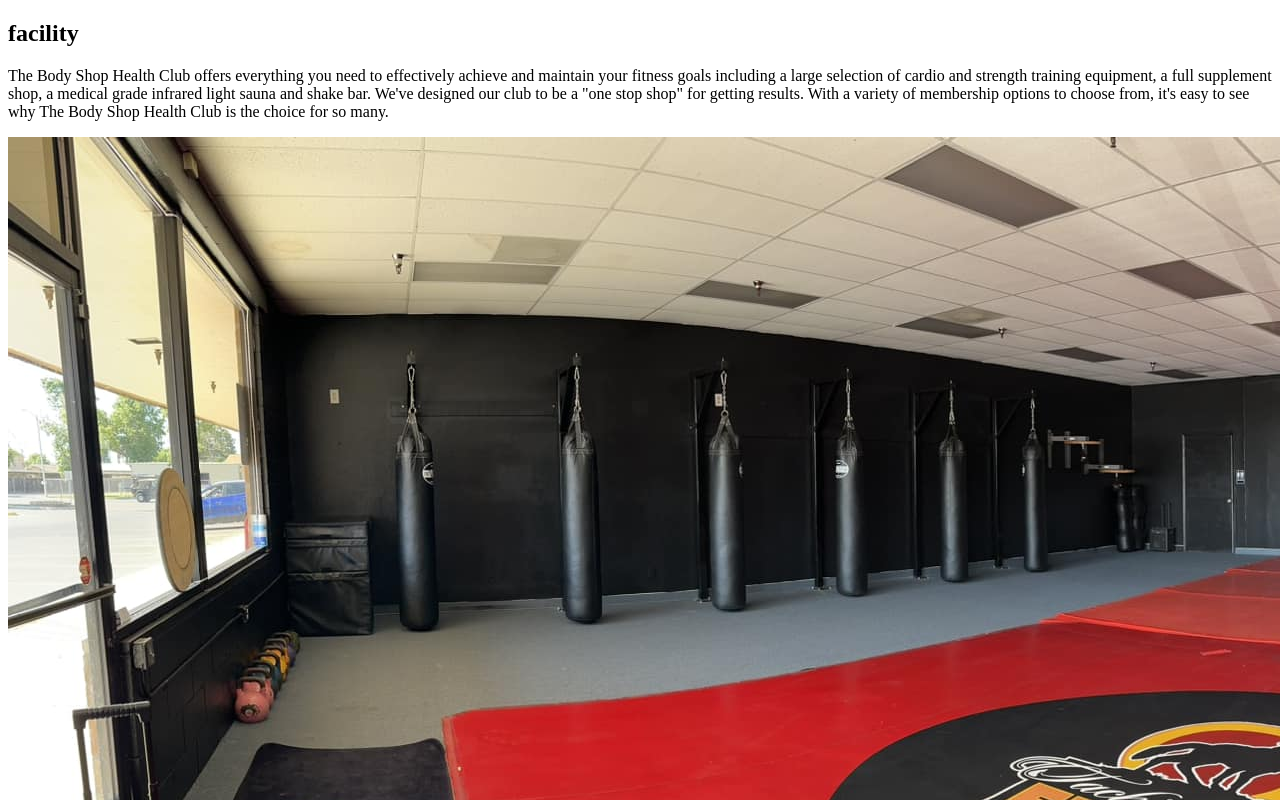
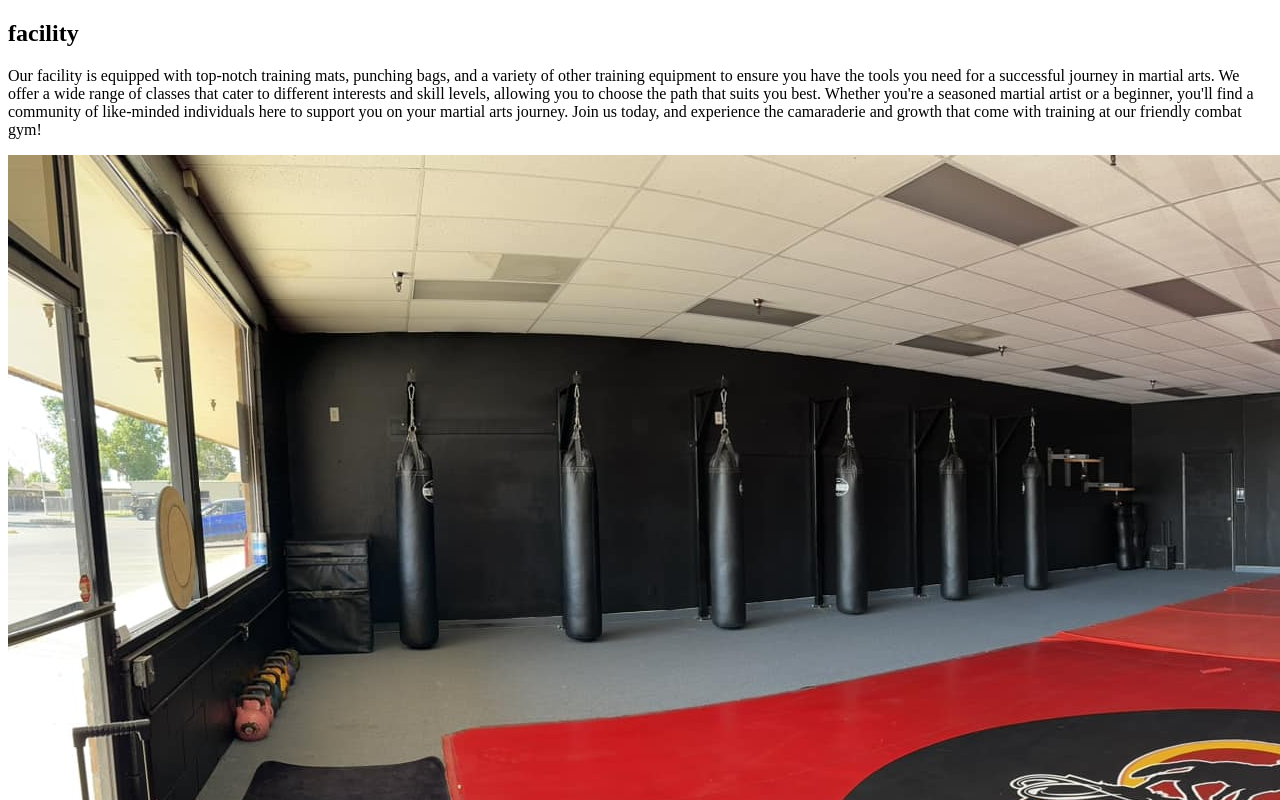
Before and after one commit to JayDampitan/OCA, a Next.js app in the folder oca-gym/: page /facility in a window 1280 px wide. Shown: the top 800 px of the page. Built offline with nearby package versions, Linux system fonts and the light colour scheme.

Commit message:
update page contents, add footer component and add hover effects on navbar.

```diff
--- a/oca-gym/src/app/about/page.jsx
+++ b/oca-gym/src/app/about/page.jsx
@@ -5,7 +5,7 @@ import aboutMain from "../../../assets/aboutMain.jpg"
 
 function About() {
   return (
-    <div className="text-center bg-bodyBackground text-offWhite flex items-center flex-col justify-center h-auto w-full">
+    <div className="text-center bg-bodyBackground text-offWhite flex items-center flex-col justify-center h-[100vh] w-full">
       <div className="bg-primary w-full flex-col flex items-center justify-center py-24 lg:py-44">
         <h2 className="  text-offWhite uppercase text-lg lg:text-4xl font-semibold">
           welcome ochoa combat academy
@@ -20,7 +20,7 @@ function About() {
       </div>
 
       <div>
-        <h2 className="uppercase  text-lg lg:text-5xl font-bold mt-10">
+        <h2 className="uppercase  text-lg lg:text-5x font-bold mt-10">
           meet our team
         </h2>
 
--- a/oca-gym/src/app/facility/page.jsx
+++ b/oca-gym/src/app/facility/page.jsx
@@ -16,13 +16,7 @@ function Facility() {
           facility
         </h2>
         <p className="text-[13px] lg:text-xl px-10 mt-8 lg:max-w-4xl leading-6 lg:leading-10">
-          {`   The Body Shop Health Club offers everything you need to effectively
-        achieve and maintain your fitness goals including a large selection of
-        cardio and strength training equipment, a full supplement shop, a
-        medical grade infrared light sauna and shake bar. We've designed our
-        club to be a "one stop shop" for getting results. With a variety of
-        membership options to choose from, it's easy to see why The Body Shop
-        Health Club is the choice for so many.`}
+          {`   Our facility is equipped with top-notch training mats, punching bags, and a variety of other training equipment to ensure you have the tools you need for a successful journey in martial arts. We offer a wide range of classes that cater to different interests and skill levels, allowing you to choose the path that suits you best. Whether you're a seasoned martial artist or a beginner, you'll find a community of like-minded individuals here to support you on your martial arts journey. Join us today, and experience the camaraderie and growth that come with training at our friendly combat gym!`}
         </p>
       </div>
       <Image
@@ -31,18 +25,19 @@ function Facility() {
         className="h-64 lg:h-auto lg:w-[70%] -translate-y-8 lg:-translate-y-16 object-cover rounded-sm"
       />
 
-      <div className="w-full p-2 lg:pl-60 flex justify-around">
-        <Image src={facility2} className="w-[30%]"/>
-        <p className="p-10 flex items-center text-3xl text-offWhite w-[50%]">
+      <div className="w-full p-2 lg:pl-60 md:flex-row flex flex-col justify-around items-center my-8">
+        <Image src={facility2} className="w-[50%] md:w-[40%]"/>
+        <p className="p-10 flex items-center md:text-3xl text-offWhite md:w-[50%]">
             {`Forge Warriors on Our High-Quality Training Mats: Join Our Combat Academy for a Foundation of Excellence! Our facility boasts the perfect foundation for your martial arts journey with top-tier, shock-absorbent training mats. Train confidently, knowing you're on the same mats trusted by champions.`}.
         </p>
       </div>
-      <div className="w-full p-2 lg:pr-60 flex flex-row-reverse">
-        <Image src={facility3} className="w-[30%] justify-around" />
-        <p className="p-10 flex items-center text-3xl text-offWhite w-[50%]">
+      <div className="w-full p-2 lg:pl-60 md:flex-row-reverse flex flex-col justify-around items-center my-8">
+        <Image src={facility3} className="w-[50%] md:w-[40%]"/>
+        <p className="p-10 flex items-center md:text-3xl text-offWhite md:w-[50%]">
             {`Unleash Your Potential: Train with Intensity on Our Top-of-the-Line Punching Bags at Our Combat Academy! Our facility is equipped with a diverse range of punching bags, catering to all levels of martial artists. Experience the power and precision of your strikes as you transform into a formidable fighter.`}.
         </p>
       </div>
+
     </div>
   );
 }
--- a/oca-gym/src/app/globals.css
+++ b/oca-gym/src/app/globals.css
@@ -2,6 +2,11 @@
 @tailwind components;
 @tailwind utilities;
 
-body {
-    background-color: #111111;
-}
+
+.nav-hover {
+    @apply after:content-[''] after:h-[2px] after:w-0 after:bg-primary after:absolute after:left-0 after:-bottom-1 transition after:duration-300 hover:after:w-full;
+  }
+
+  .active {
+    @apply text-primary;
+  }
--- a/oca-gym/src/app/layout.jsx
+++ b/oca-gym/src/app/layout.jsx
@@ -1,6 +1,7 @@
 import './globals.css'
 import { Inter } from 'next/font/google'
 import Navbar from '@/components/Navbar'
+import Footer from "@/components/Footer"
 
 const inter = Inter({ subsets: ['latin'] })
 
@@ -15,6 +16,7 @@ export default function RootLayout({ children }) {
       <body className={inter.className}>
         <Navbar/>
         {children}
+        <Footer/>
         </body>
     </html>
   )
```
Also changed, not shown: oca-gym/src/components/Footer.jsx (added, +27 -0 lines), oca-gym/src/components/Navbar.jsx (+0 -10 lines).
